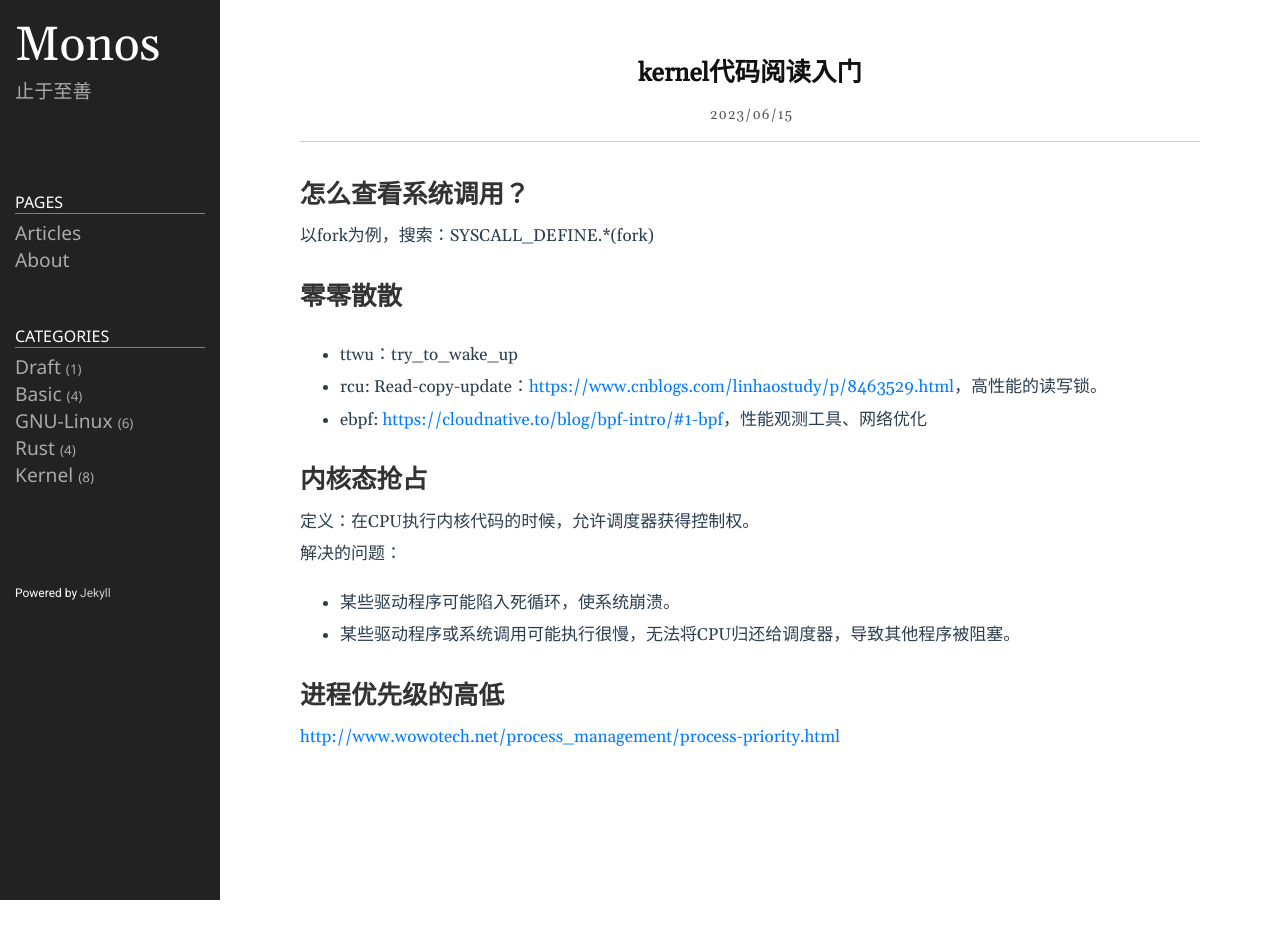
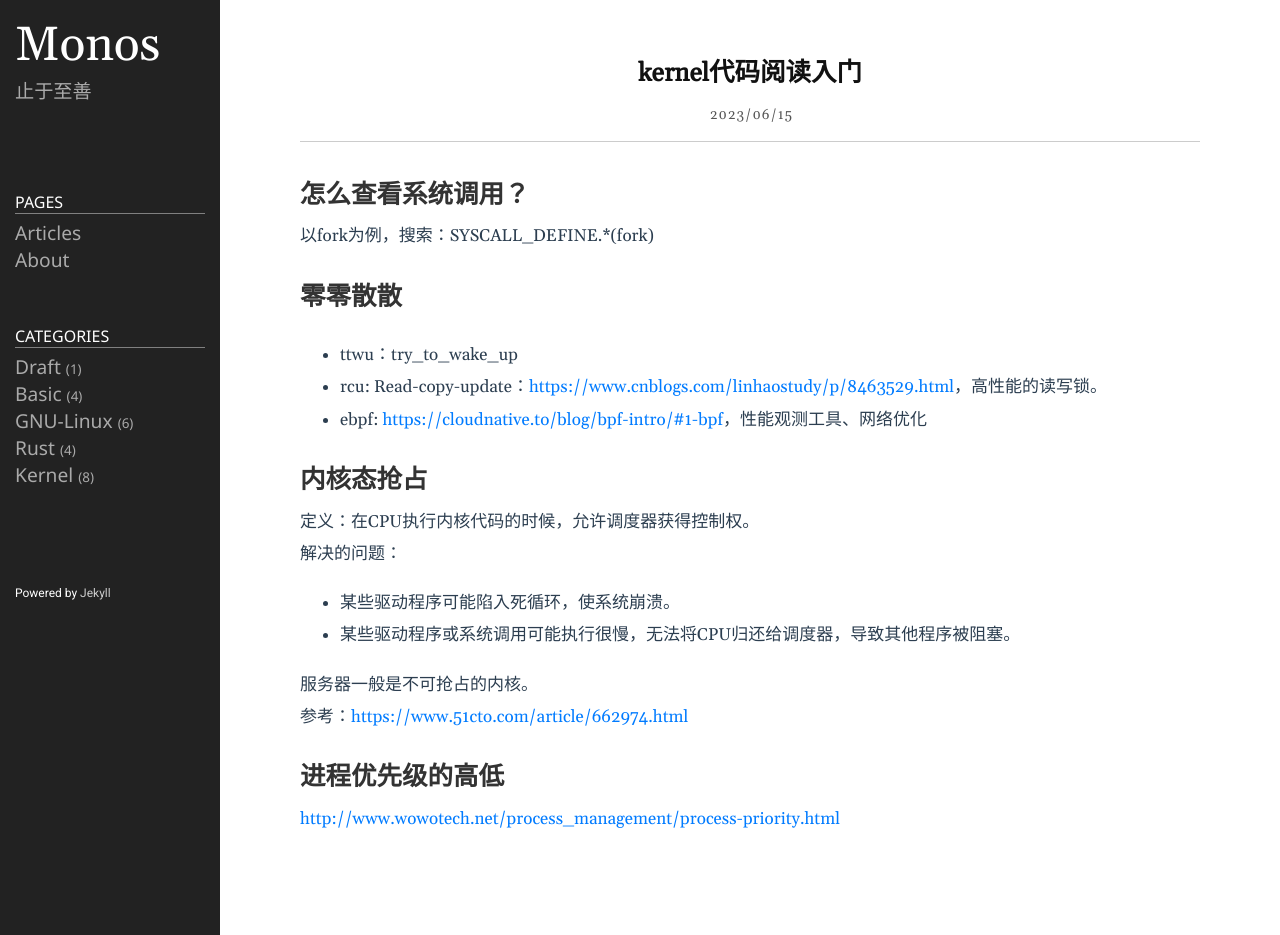
Before and after one commit to lclgo/lclgo.github.io, a Jekyll site: the page built from _posts/kernel/2023-06-15-kernel-beginer.md, in a window 1280 px wide. Built offline with Jekyll 4.4.1, drawn with Linux system fonts in a browser that asks for light colours; before the commit the page ends 900 px from its top, so only the background shows below that.

Commit message:
note that Server OS is not preemptible

```diff
--- a/_posts/kernel/2023-06-15-kernel-beginer.md
+++ b/_posts/kernel/2023-06-15-kernel-beginer.md
@@ -24,6 +24,10 @@ date: 2023-06-15 08:00:00 +0800
 * 某些驱动程序可能陷入死循环，使系统崩溃。
 * 某些驱动程序或系统调用可能执行很慢，无法将CPU归还给调度器，导致其他程序被阻塞。
 
+服务器一般是不可抢占的内核。
+
+参考：<https://www.51cto.com/article/662974.html>
+
 ## 进程优先级的高低
 
 <http://www.wowotech.net/process_management/process-priority.html>
```
